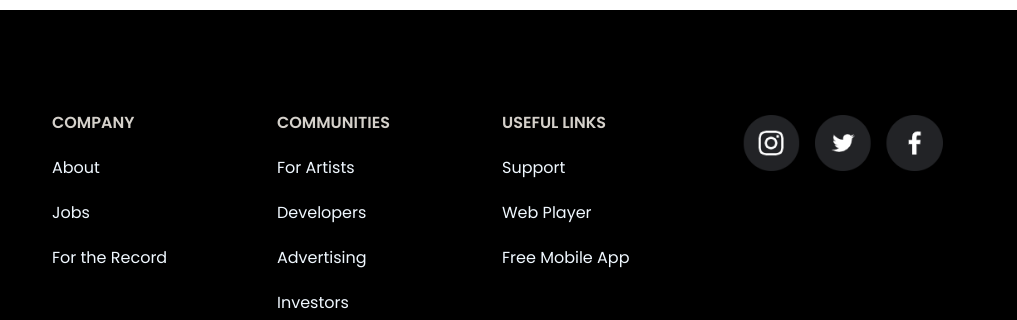
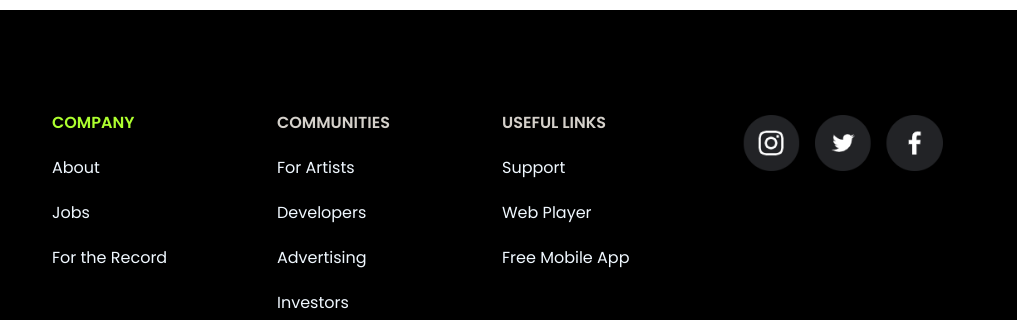
Before and after one commit to Rahulsourcecode/spotify-clone, a plain HTML site: page index.html in a window 1280 px wide. In both pictures the pointer is over the item "COMPANY". Shown: the part 3023-3343 px from the top of the page, 263-1280 px from the left. Drawn offline with Linux system fonts and the light colour scheme.

Commit message:
forth commit

```diff
--- a/style.css
+++ b/style.css
@@ -283,6 +283,9 @@
     padding-left: 90px;
     padding-right: 90px;
 }
+.footer2 li:hover{
+    color: greenyellow;
+}
 .footer1{
     background-color: rgb(0, 0, 0);
     width: 200px;
```
